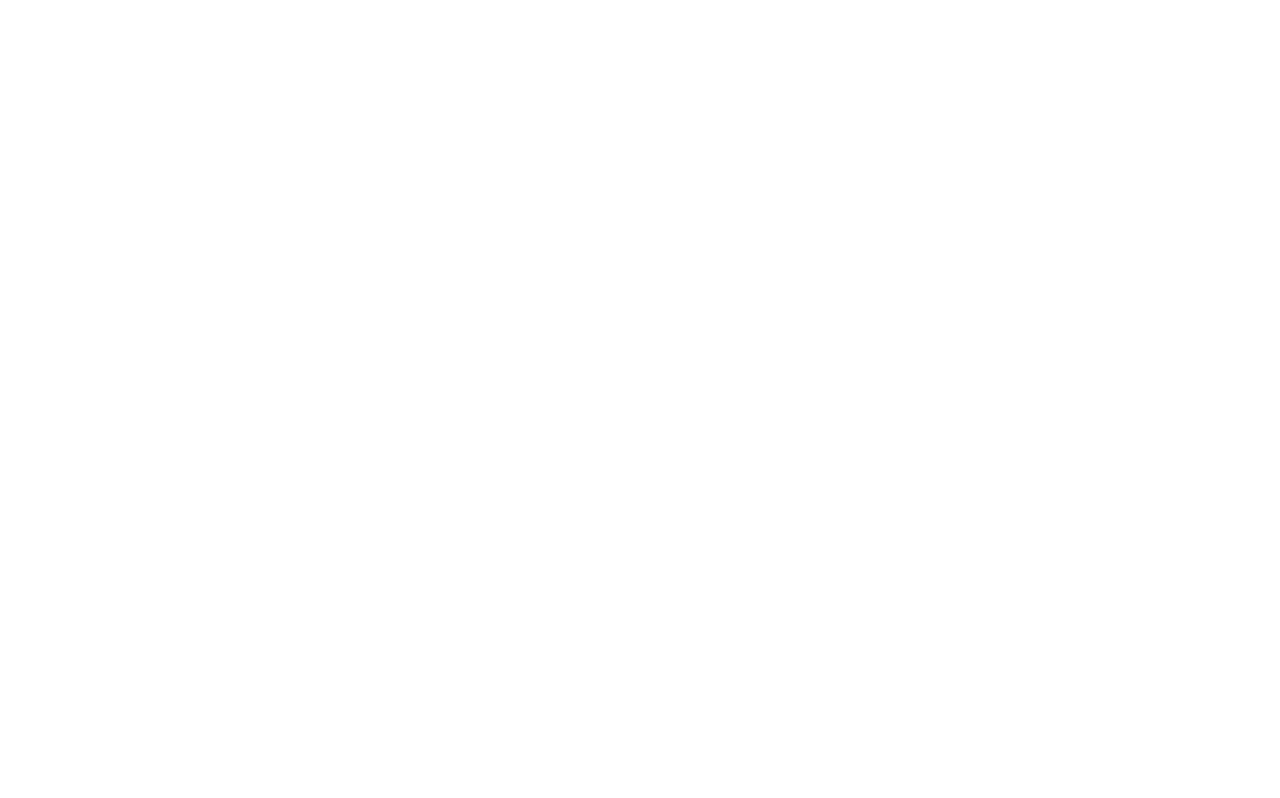
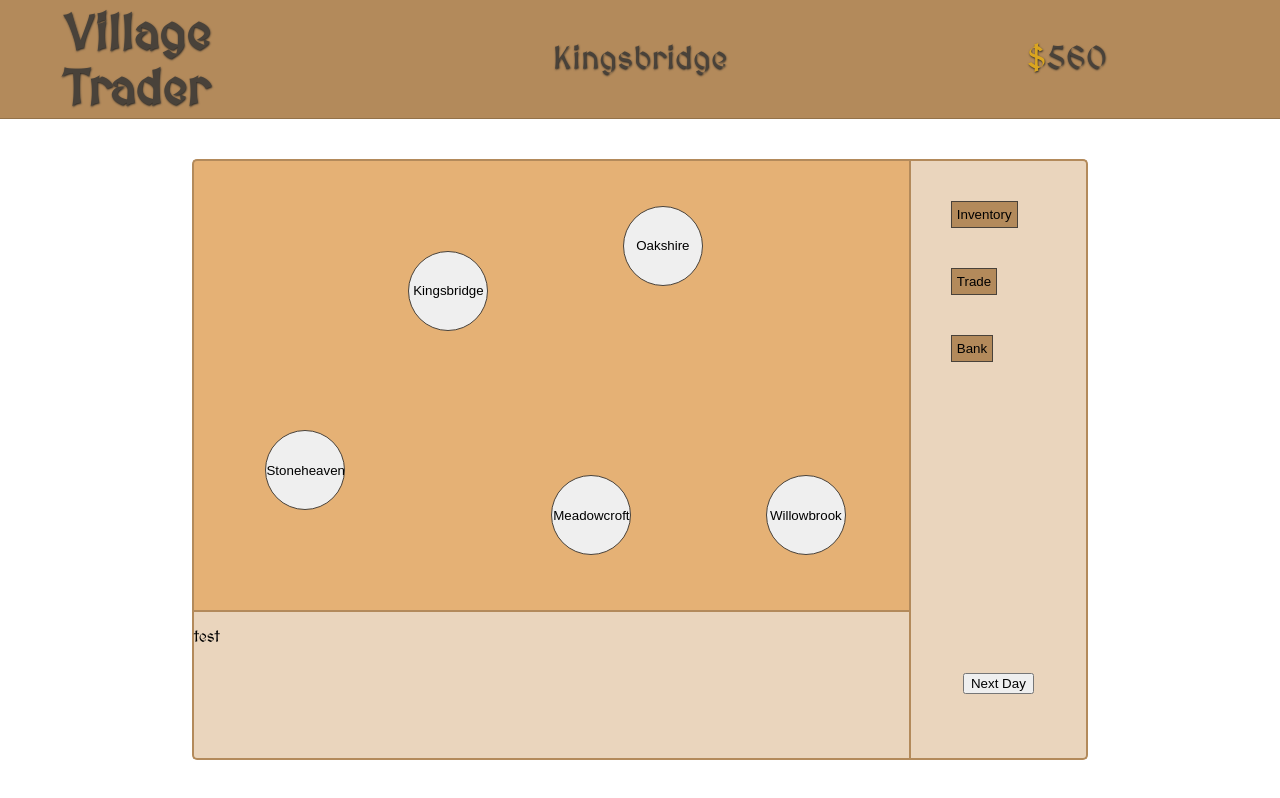
Before and after one commit to LeStuder/VillageTrader, a plain HTML site: page index.html in a window 1280 px wide. Drawn offline with Linux system fonts and the light colour scheme; a web font is replaced by a local one.

Commit message:
Simple Layout without Modals

```diff
--- a/index.html
+++ b/index.html
@@ -4,9 +4,56 @@
         <meta charset="UTF-8" />
         <meta name="viewport" content="width=device-width, initial-scale=1.0" />
         <link rel="stylesheet" href="styles.css" />
+        <link rel="preconnect" href="https://fonts.googleapis.com" />
+        <link rel="preconnect" href="https://fonts.gstatic.com" crossorigin />
+        <link
+            href="https://fonts.googleapis.com/css2?family=IM+Fell+Great+Primer+SC&family=MedievalSharp&family=Modern+Antiqua&display=swap"
+            rel="stylesheet"
+        />
+
         <title>Village Trader</title>
     </head>
     <body>
+        <div id="flex-container">
+            <header>
+                <div id="title">
+                    <h1>Village</h1>
+                    <h1>Trader</h1>
+                </div>
+                <div id="village-name">
+                    <p>Kingsbridge</p>
+                </div>
+                <div id="available-gold">
+                    <p>560</p>
+                </div>
+            </header>
+            <main id="play-window">
+                <div id="map">
+                    <button type="button" class="btn-town" id="btn-kingsbridge">Kingsbridge</button>
+                    <button type="button" class="btn-town" id="btn-oakshire">Oakshire</button>
+                    <button type="button" class="btn-town" id="btn-stoneheaven">Stoneheaven</button>
+                    <button type="button" class="btn-town" id="btn-willowbrook">Willowbrook</button>
+                    <button type="button" class="btn-town" id="btn-meadowcroft">Meadowcroft</button>
+                </div>
+                <div id="menu">
+                    <ul class="menu-list">
+                        <li>
+                            <button type="button" class="btn-menu" id="btn-inventory">Inventory</button>
+                        </li>
+                        <li>
+                            <button type="button" class="btn-menu" id="btn-trade">Trade</button>
+                        </li>
+                        <li>
+                            <button type="button" class="btn-menu" id="btn-bank">Bank</button>
+                        </li>
+                    </ul>
+                </div>
+                <div id="dialog"><p>test</p></div>
+                <div id="proceed">
+                    <button id="btn-next-day" type="button">Next Day</button>
+                </div>
+            </main>
+        </div>
         <script src="main.js"></script>
     </body>
 </html>
--- a/styles.css
+++ b/styles.css
@@ -0,0 +1,168 @@
+:root {
+    --color-beige: #ead5bd;
+    --color-dark: #49423a;
+    --color-muddy: #b38a5b;
+    --color-gold: #e5b175;
+}
+
+*,
+*:before,
+*:after {
+    box-sizing: border-box;
+}
+
+body {
+    margin: 0;
+    font-family: "MedievalSharp", "Modern Antiqua", cursive;
+}
+
+#flex-container {
+    height: 100vh;
+    display: flex;
+    flex-direction: column;
+}
+
+header {
+    flex: 0 1 auto;
+    display: grid;
+    width: 100%;
+    grid-template-columns: repeat(3, 1fr);
+    border-bottom: solid 1px #93724a;
+    background-color: var(--color-muddy);
+    color: var(--color-dark);
+    font-size: 4vh;
+    text-shadow: 0.5px 0.5px 2px #252525;
+}
+
+#title {
+    height: 100%;
+    display: flex;
+    flex-direction: column;
+    justify-content: space-evenly;
+}
+
+#title > h1 {
+    font-size: 1.5em;
+    margin: 0;
+    margin-left: 5vw;
+}
+
+#title > h1:first-child {
+    margin-top: 1vh;
+}
+
+#village-name,
+#available-gold {
+    display: flex;
+    justify-content: center;
+    align-items: center;
+    font-size: 1em;
+}
+
+#available-gold > p::before {
+    content: "$";
+    color: goldenrod;
+}
+
+#play-window {
+    position: relative;
+    flex: 1 1 auto;
+    align-self: center;
+    width: 70vw;
+    height: 100%;
+    margin: 5vh 0;
+    display: grid;
+    grid-template-columns: 4fr 1fr;
+    grid-template-rows: 3fr 1fr;
+    grid-template-areas:
+        "map menu"
+        "dialog proceed";
+}
+
+#map {
+    display: grid;
+    grid-template-columns: 1fr;
+    grid-area: map;
+    border-top: solid 2px var(--color-muddy);
+    border-left: solid 2px var(--color-muddy);
+    border-radius: 5px 0 0 0;
+    background-color: var(--color-gold);
+}
+
+#menu {
+    grid-area: menu;
+    border-top: solid 2px var(--color-muddy);
+    border-right: solid 2px var(--color-muddy);
+    border-left: solid 2px var(--color-muddy);
+    border-radius: 0 5px 0 0;
+    background-color: var(--color-beige);
+}
+
+#dialog {
+    grid-area: dialog;
+    border-top: solid 2px var(--color-muddy);
+    border-bottom: solid 2px var(--color-muddy);
+    border-left: solid 2px var(--color-muddy);
+    border-radius: 0 0 0 5px;
+    background-color: var(--color-beige);
+}
+
+#proceed {
+    grid-area: proceed;
+    border-bottom: solid 2px var(--color-muddy);
+    border-right: solid 2px var(--color-muddy);
+    border-left: solid 2px var(--color-muddy);
+    border-radius: 0 0 5px 0;
+    background-color: var(--color-beige);
+}
+
+.btn-town {
+    position: relative;
+    height: 10vh;
+    width: 10vh;
+    grid-row-start: 1;
+    grid-column-start: 1;
+    border-radius: 50%;
+    border: solid 1px var(--color-dark);
+    padding: 0;
+    text-align: center;
+}
+
+#btn-kingsbridge {
+    top: 20%;
+    left: 30%;
+}
+#btn-oakshire {
+    top: 10%;
+    left: 60%;
+}
+#btn-stoneheaven {
+    top: 60%;
+    left: 10%;
+}
+#btn-willowbrook {
+    top: 70%;
+    left: 80%;
+}
+#btn-meadowcroft {
+    top: 70%;
+    left: 50%;
+}
+
+.menu-list {
+    list-style-type: none;
+}
+
+.btn-menu {
+    display: block;
+    margin-top: 5vh;
+    background-color: var(--color-muddy);
+    border: solid 1px var(--color-dark);
+    padding: 5px;
+}
+
+#proceed {
+    display: flex;
+    align-items: center;
+    justify-content: center;
+}
```
